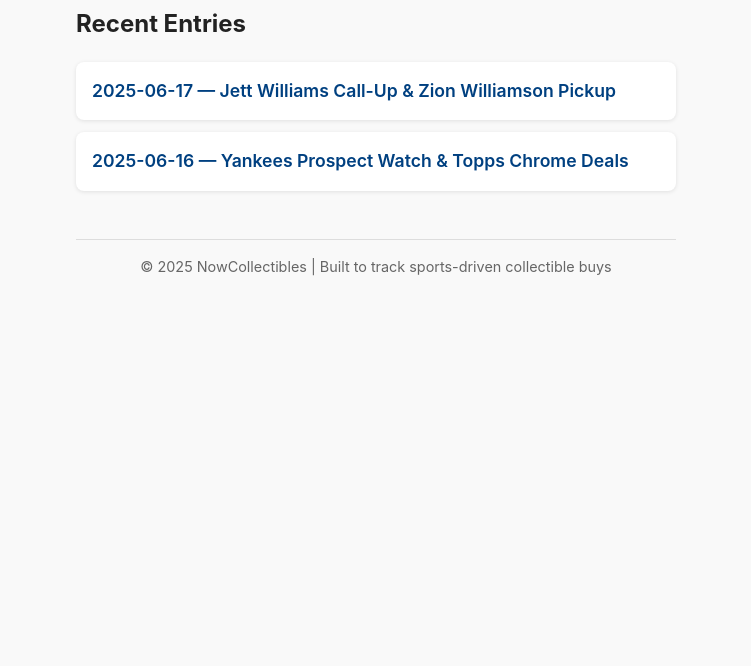
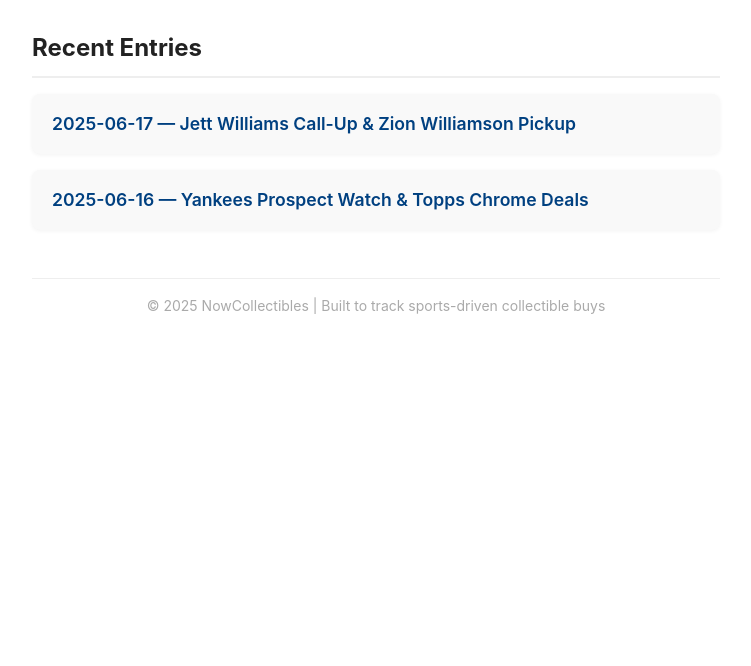
Before and after one commit to moneyboth/nowcollects, a plain HTML site: page index.html in a window 1280 px wide. Shown: the part 134-800 px from the top of the page, without its empty margins (264-1015 px from the left). Drawn offline with Linux system fonts and the light colour scheme.

Commit message:
Update index.html - Part 2

```diff
--- a/index.html
+++ b/index.html
@@ -5,35 +5,53 @@
   <meta name="viewport" content="width=device-width, initial-scale=1" />
   <title>NowCollectibles - Sports News & Collectible Pickups</title>
   <style>
+    *, *::before, *::after {
+      box-sizing: border-box;
+    }
     body {
-      font-family: -apple-system, BlinkMacSystemFont, "Segoe UI", Roboto, Oxygen,
+      font-family: 'Inter', -apple-system, BlinkMacSystemFont, "Segoe UI", Roboto, Oxygen,
         Ubuntu, Cantarell, "Open Sans", "Helvetica Neue", sans-serif;
-      max-width: 600px;
+      max-width: 720px;
       margin: 2rem auto;
       padding: 0 1rem;
-      background: #f9f9f9;
-      color: #222;
-      line-height: 1.5;
+      background: #ffffff;
+      color: #1a1a1a;
+      line-height: 1.6;
     }
     h1 {
       text-align: center;
       margin-bottom: 1rem;
+      font-size: 2.25rem;
       color: #004080;
+    }
+    p {
+      text-align: center;
+      color: #444;
+      font-size: 1rem;
+      margin-bottom: 2rem;
+    }
+    h2 {
+      font-size: 1.5rem;
+      border-bottom: 2px solid #eee;
+      padding-bottom: 0.5rem;
+      margin-bottom: 1rem;
+      color: #222;
     }
     ul {
       list-style: none;
       padding-left: 0;
+      margin: 0;
     }
     li {
-      background: #fff;
-      margin-bottom: 0.75rem;
-      padding: 1rem;
+      background: #f9f9f9;
+      margin-bottom: 1rem;
       border-radius: 8px;
-      box-shadow: 0 1px 4px rgb(0 0 0 / 0.1);
+      box-shadow: 0 1px 4px rgb(0 0 0 / 0.05);
+      padding: 1rem 1.25rem;
       transition: background-color 0.2s ease;
     }
     li:hover {
-      background-color: #e0f0ff;
+      background-color: #e6f0ff;
     }
     a {
       text-decoration: none;
@@ -46,10 +64,10 @@
     }
     footer {
       margin-top: 3rem;
-      font-size: 0.9rem;
-      color: #666;
+      font-size: 0.875rem;
+      color: #aaa;
       text-align: center;
-      border-top: 1px solid #ddd;
+      border-top: 1px solid #eee;
       padding-top: 1rem;
     }
   </style>
```
